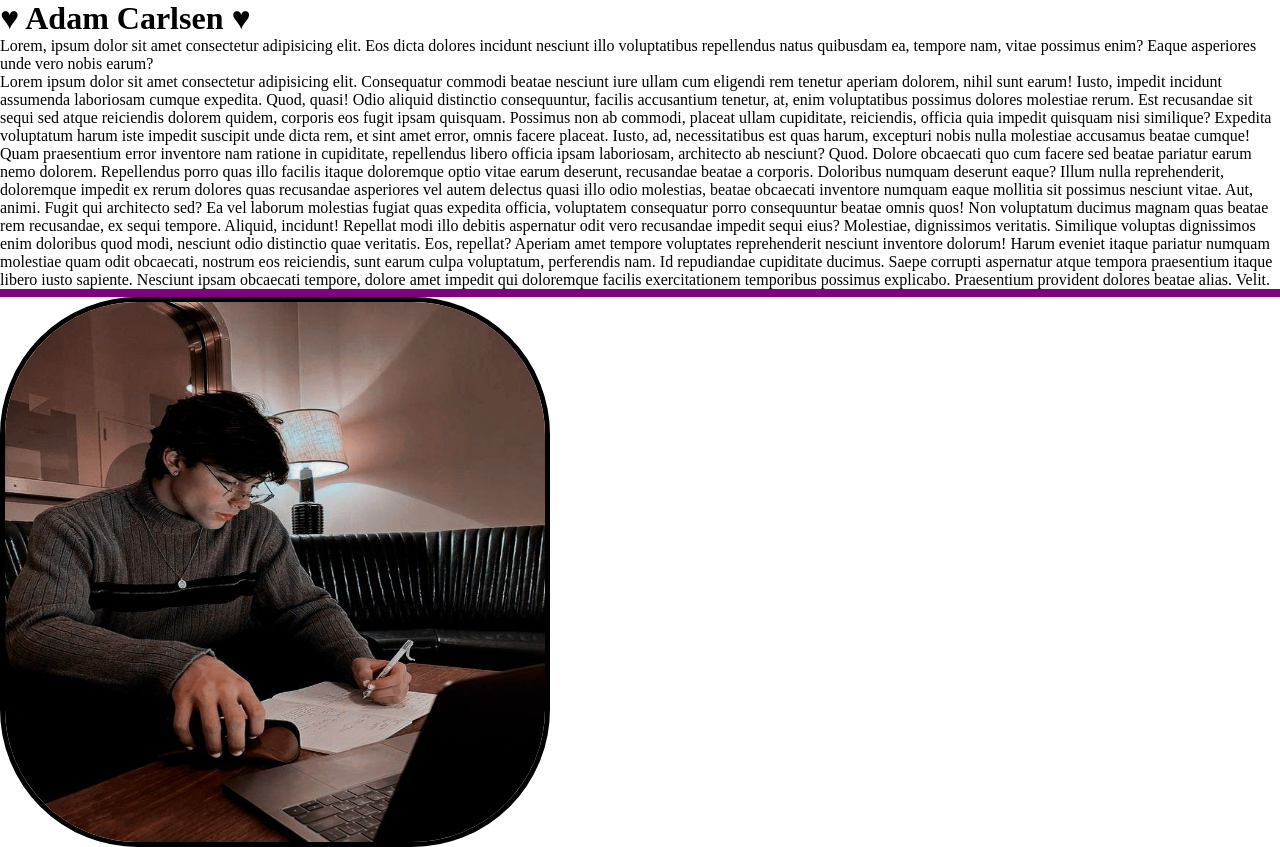
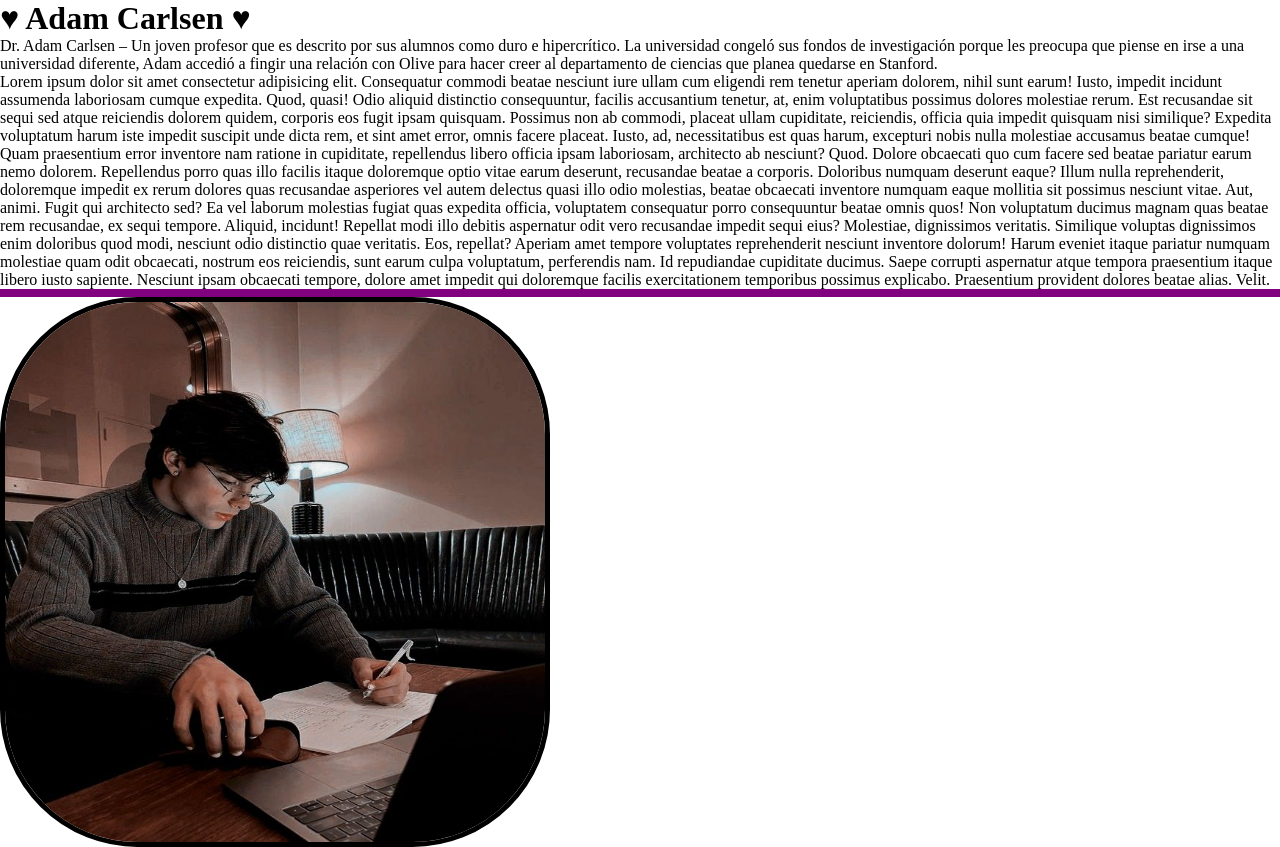
Before and after one commit to Dooshikmylove/examen2video, a plain HTML site: page index.html in a window 1280 px wide. Shown: the top 847 px of the page. Drawn offline with Linux system fonts and the light colour scheme.

Commit message:
Update index.html

```diff
--- a/index.html
+++ b/index.html
@@ -8,7 +8,7 @@
 </head>
 <body>
     <h1>♥ Adam Carlsen ♥</h1>
-<p>Lorem, ipsum dolor sit amet consectetur adipisicing elit. Eos dicta dolores incidunt nesciunt illo voluptatibus repellendus natus quibusdam ea, tempore nam, vitae possimus enim? Eaque asperiores unde vero nobis earum?</p>
+<p>Dr. Adam Carlsen – Un joven profesor que es descrito por sus alumnos como duro e hipercrítico. La universidad congeló sus fondos de investigación porque les preocupa que piense en irse a una universidad diferente, Adam accedió a fingir una relación con Olive para hacer creer al departamento de ciencias que planea quedarse en Stanford.</p>
 <p>Lorem ipsum dolor sit amet consectetur adipisicing elit. Consequatur commodi beatae nesciunt iure ullam cum eligendi rem tenetur aperiam dolorem, nihil sunt earum! Iusto, impedit incidunt assumenda laboriosam cumque expedita.
 Quod, quasi! Odio aliquid distinctio consequuntur, facilis accusantium tenetur, at, enim voluptatibus possimus dolores molestiae rerum. Est recusandae sit sequi sed atque reiciendis dolorem quidem, corporis eos fugit ipsam quisquam.
 Possimus non ab commodi, placeat ullam cupiditate, reiciendis, officia quia impedit quisquam nisi similique? Expedita voluptatum harum iste impedit suscipit unde dicta rem, et sint amet error, omnis facere placeat.
```
